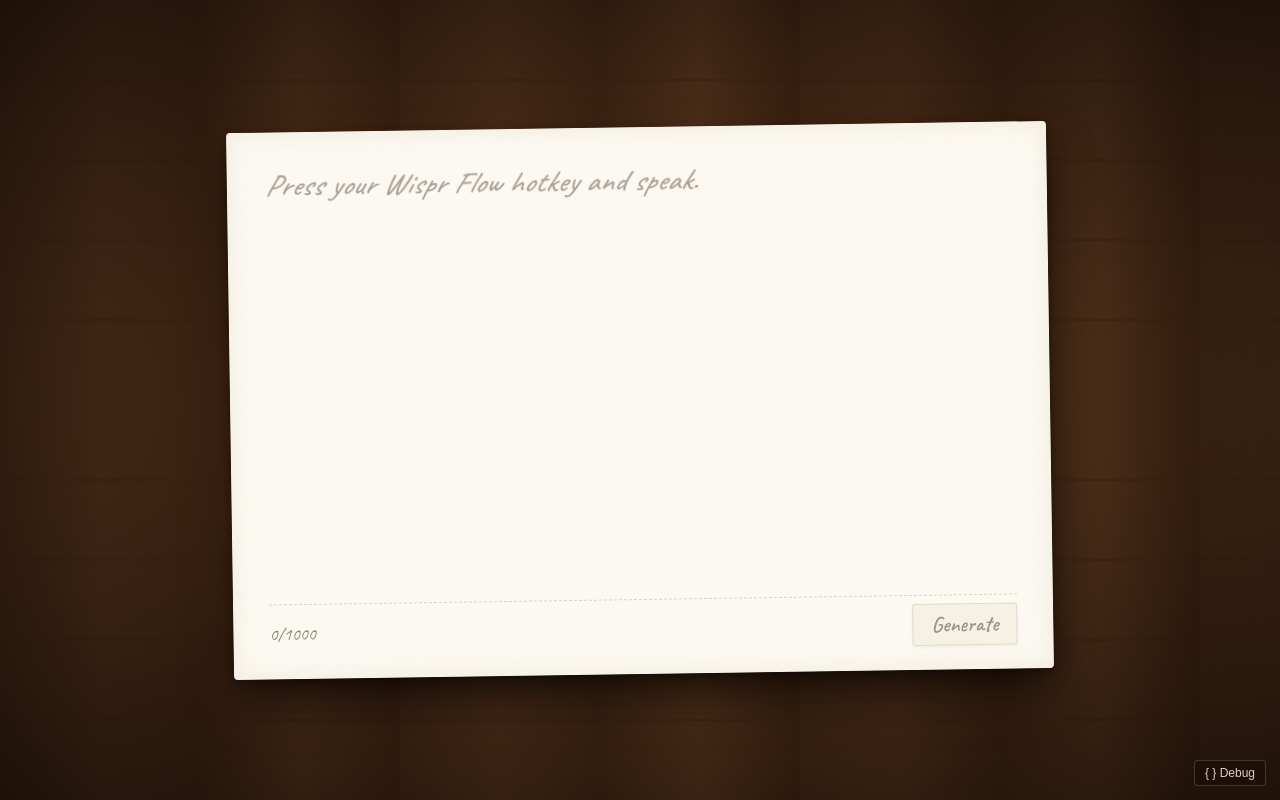
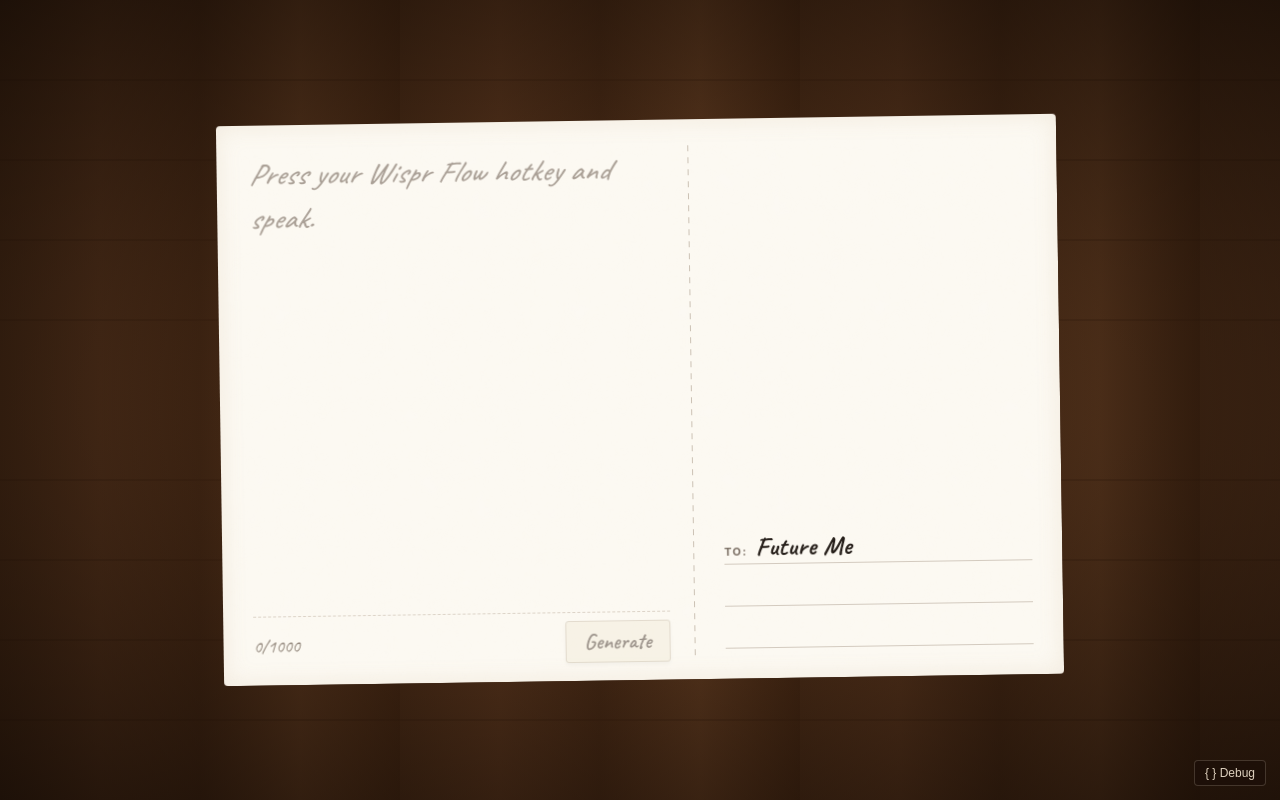
Before and after one commit to mridulrajgaria/dictation-postcards, a React (Vite) app in the folder client/: page / in a window 1280 px wide. Built offline with nearby package versions, Linux system fonts and the light colour scheme.

Commit message:
feat(ui): 3D card flip with handwritten back

```diff
--- a/client/src/App.jsx
+++ b/client/src/App.jsx
@@ -15,9 +15,12 @@
   const [showDebug, setShowDebug] = useState(false);
   // Key to re-trigger stamp animation on each generation
   const [stampKey, setStampKey] = useState(0);
+  // 3D Card flip state: true shows back (dictation/address), false shows front (generative canvas)
+  const [isFlipped, setIsFlipped] = useState(true);
 
   // Send dictation text to backend POST /postcard endpoint
-  const handleGenerate = async () => {
+  const handleGenerate = async (e) => {
+    if (e) e.stopPropagation();
     if (!text.trim()) return;
 
     setLoading(true);
@@ -39,6 +42,8 @@
       const data = await response.json();
       setPostcardData(data);
       setStampKey((prev) => prev + 1);
+      // Automatically flip to front to show the generative art
+      setIsFlipped(false);
     } catch (err) {
       setError(err.message);
     } finally {
@@ -46,15 +51,61 @@
     }
   };
 
+  // Toggle card flip
+  const handleCardClick = () => {
+    setIsFlipped((prev) => !prev);
+  };
+
   return (
     <div className="desk-scene">
-      {/* 3:2 Paper Postcard in the Center of the Desk */}
+      {/* 3:2 Paper Postcard with 3D Flip */}
       <div className="postcard-wrapper">
-        <div className="postcard-card">
-          {/* Step 2: Animated stamp & postmark landing on corner after generate succeeds */}
-          {postcardData && <StampAndPostmark key={stampKey} show={true} />}
+        <div
+          className={`postcard-flipper ${isFlipped ? 'is-flipped' : ''}`}
+          onClick={handleCardClick}
+          title="Click to flip card"
+        >
+          {/* Flip Hint Badge */}
+          {postcardData && (
+            <div className="flip-hint-badge">
+              ↻ {isFlipped ? 'Click to view Front' : 'Click to view Back'}
+            </div>
+          )}
 
-          {/* Handwritten message area with Caveat font */}
+          {/* FRONT FACE: Generative Art Canvas */}
+          <div className="postcard-face postcard-face-front">
+            {postcardData ? (
+              <PostcardCanvas postcard={postcardData} text={text} />
+            ) : (
+              <div
+                style={{
+                  display: 'flex',
+                  flexDirection: 'column',
+                  alignItems: 'center',
+                  justifyContent: 'center',
+                  color: '#9c8d80',
+                  fontFamily: 'Caveat, cursive',
+                  fontSize: '28px',
+                  textAlign: 'center',
+                  padding: '20px',
+                }}
+              >
+                <span>Dictation Postcards</span>
+                <span style={{ fontSize: '18px', marginTop: '8px', color: '#b0a396' }}>
+                  Click to write on the back ↻
+                </span>
+              </div>
+            )}
+          </div>
+
+          {/* BACK FACE: Handwritten Message, Stamp, and "To: Future Me" */}
+          <div className="postcard-face postcard-face-back">
+            <div className="postcard-back-body">
+              {/* Left Side: Handwritten message area */}
+              <div
+                className="postcard-back-message"
+                onClick={(e) => e.stopPropagation()}
+              >
                 <textarea
                   className="postcard-textarea"
                   value={text}
@@ -65,7 +116,7 @@
                   autoFocus
                 />
 
-          {/* Postcard footer with character counter and action button */}
+                {/* Footer with character count and action button */}
                 <div className="postcard-footer">
                   <span className="char-indicator">{text.length}/1000</span>
                   <button
@@ -77,14 +128,28 @@
                   </button>
                 </div>
               </div>
+
+              {/* Center Divider Line */}
+              <div className="postcard-back-divider" />
+
+              {/* Right Side: Stamp & "To: Future Me" Address Line */}
+              <div className="postcard-back-address">
+                <div className="postcard-back-stamp-slot">
+                  {postcardData && <StampAndPostmark key={stampKey} show={true} />}
                 </div>
 
-      {/* Render generative art canvas when postcard is generated */}
-      {postcardData && (
-        <div style={{ marginTop: '28px', width: '100%', maxWidth: '820px' }}>
-          <PostcardCanvas postcard={postcardData} text={text} />
+                <div className="postcard-address-lines">
+                  <div className="address-line recipient-line">
+                    <span className="address-label">To:</span> Future Me
                   </div>
-      )}
+                  <div className="address-line" />
+                  <div className="address-line" />
+                </div>
+              </div>
+            </div>
+          </div>
+        </div>
+      </div>
 
       {/* Small toggle for debug JSON in the bottom corner */}
       <button
--- a/client/src/components/PostcardCanvas.jsx
+++ b/client/src/components/PostcardCanvas.jsx
@@ -330,15 +330,14 @@
   }, [postcard, text]);
 
   return (
-    <div style={{ marginTop: '20px' }}>
+    <div className="postcard-canvas-container" style={{ width: '100%', height: '100%' }}>
       <canvas
         ref={canvasRef}
         width={900}
         height={600}
         style={{
           width: '100%',
-          maxWidth: '900px',
-          height: 'auto',
+          height: '100%',
           aspectRatio: '3 / 2',
           display: 'block',
           boxSizing: 'border-box',
--- a/client/src/index.css
+++ b/client/src/index.css
@@ -52,40 +52,181 @@
   background-attachment: fixed;
 }
 
-/* 3:2 Paper Postcard in the Center */
+/* 3:2 Paper Postcard with 3D Flip */
 .postcard-wrapper {
   width: 100%;
-  max-width: 820px;
+  max-width: 840px;
   aspect-ratio: 3 / 2;
   position: relative;
+  perspective: 1400px;
   transform: rotate(-0.85deg);
-  transition: transform 0.2s ease, box-shadow 0.2s ease;
+  transition: transform 0.25s ease;
+}
+
+.postcard-wrapper:hover {
+  transform: rotate(-0.35deg);
+}
+
+.postcard-flipper {
+  width: 100%;
+  height: 100%;
+  position: relative;
+  transform-style: preserve-3d;
+  transition: transform 0.65s cubic-bezier(0.4, 0.15, 0.2, 1);
+  cursor: pointer;
+}
+
+.postcard-flipper.is-flipped {
+  transform: rotateY(180deg);
+}
+
+/* Postcard Faces (Front & Back) */
+.postcard-face {
+  position: absolute;
+  inset: 0;
+  width: 100%;
+  height: 100%;
+  backface-visibility: hidden;
+  -webkit-backface-visibility: hidden;
+  border-radius: 4px;
+  overflow: hidden;
   box-shadow:
     0 26px 54px -10px rgba(0, 0, 0, 0.58),
     0 12px 24px -6px rgba(0, 0, 0, 0.4),
     0 2px 6px rgba(0, 0, 0, 0.2);
-  border-radius: 4px;
 }
 
-.postcard-wrapper:hover {
-  transform: rotate(-0.4deg);
+/* Front Face: Generative Canvas Art */
+.postcard-face-front {
+  background-color: #faf7ee;
+  display: flex;
+  align-items: center;
+  justify-content: center;
+  position: relative;
 }
 
-.postcard-card {
+.postcard-face-front .postcard-canvas-container {
   width: 100%;
   height: 100%;
+}
+
+.postcard-face-front .postcard-canvas-container canvas {
+  width: 100% !important;
+  height: 100% !important;
+  object-fit: cover;
+  display: block;
+}
+
+/* Back Face: Divided Postcard */
+.postcard-face-back {
+  transform: rotateY(180deg);
   background-color: #faf7ee;
   background-image:
     url('./assets/textures/paper-texture.svg'),
     linear-gradient(145deg, #fffef9 0%, #f6f1e1 100%);
   background-size: 300px 300px, 100% 100%;
-  border-radius: 4px;
-  overflow: hidden;
-  position: relative;
+  padding: 26px 30px 18px;
   display: flex;
   flex-direction: column;
-  padding: 30px 36px 24px;
   box-shadow: inset 0 0 25px rgba(180, 150, 110, 0.15);
+}
+
+/* Divided Postcard Back Body */
+.postcard-back-body {
+  flex: 1;
+  display: flex;
+  gap: 20px;
+  position: relative;
+  min-height: 0;
+}
+
+/* Left: Handwritten message area */
+.postcard-back-message {
+  flex: 1.15;
+  display: flex;
+  flex-direction: column;
+  min-width: 0;
+}
+
+/* Middle vertical divider line */
+.postcard-back-divider {
+  width: 1px;
+  background: repeating-linear-gradient(
+    to bottom,
+    rgba(145, 125, 105, 0.45) 0,
+    rgba(145, 125, 105, 0.45) 6px,
+    transparent 6px,
+    transparent 12px
+  );
+  margin: 0 4px;
+}
+
+/* Right: Stamp & Address section */
+.postcard-back-address {
+  flex: 0.85;
+  display: flex;
+  flex-direction: column;
+  justify-content: space-between;
+  position: relative;
+  min-width: 0;
+  padding-left: 6px;
+}
+
+.postcard-back-stamp-slot {
+  height: 110px;
+  position: relative;
+}
+
+/* Address lines with "To: Future Me" */
+.postcard-address-lines {
+  display: flex;
+  flex-direction: column;
+  gap: 14px;
+  padding-bottom: 12px;
+}
+
+.address-line {
+  border-bottom: 1px solid rgba(135, 115, 95, 0.35);
+  font-family: 'Caveat', cursive, sans-serif;
+  font-size: clamp(20px, 2.5vw, 26px);
+  color: #2b2520;
+  min-height: 28px;
+  display: flex;
+  align-items: baseline;
+}
+
+.address-line.recipient-line {
+  font-weight: 700;
+  color: #261f1a;
+  letter-spacing: 0.5px;
+}
+
+.address-label {
+  font-family: -apple-system, BlinkMacSystemFont, "Segoe UI", Roboto, sans-serif;
+  font-size: 11px;
+  font-weight: 700;
+  text-transform: uppercase;
+  letter-spacing: 1.5px;
+  color: #7a6e63;
+  margin-right: 8px;
+}
+
+/* Flip Hint Badge */
+.flip-hint-badge {
+  position: absolute;
+  top: 10px;
+  left: 12px;
+  background: rgba(45, 26, 14, 0.65);
+  backdrop-filter: blur(4px);
+  color: #f7ede2;
+  font-size: 11px;
+  font-weight: 500;
+  padding: 3px 8px;
+  border-radius: 12px;
+  letter-spacing: 0.3px;
+  pointer-events: none;
+  z-index: 20;
+  transition: opacity 0.2s ease;
 }
 
 /* Handwritten message area using Caveat */
```
Lines whose indentation alone changed are shown as unchanged.
